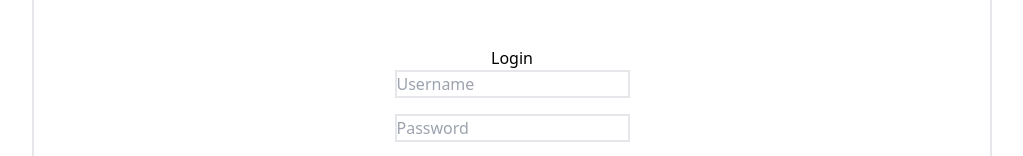
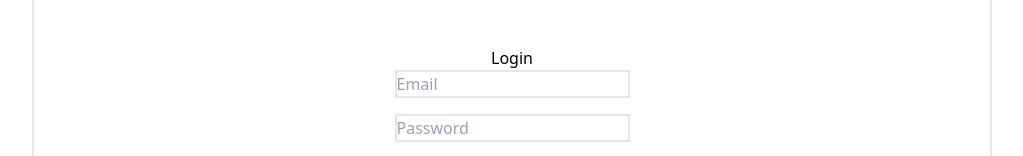
Before and after one commit to rayruenheck/to-do-list-nextjs, a Next.js app: page /login in a window 1280 px wide. Shown: the part 284-440 px from the top of the page, without its empty margins (128-1151 px from the left). Built offline with nearby package versions, Linux system fonts and the light colour scheme.

Commit message:
changes to backend, same issue

```diff
--- a/src/app/login/page.tsx
+++ b/src/app/login/page.tsx
@@ -7,7 +7,7 @@
 export default function page() {
 
 
-  const [username, setUsername] = useState('');
+  const [email, setEmail] = useState('');
   const [password, setPassword] = useState('');
   const router = useRouter()
 
@@ -25,7 +25,7 @@
           'Content-Type': 'application/json',
         },
         body: JSON.stringify({
-            'username' : username,
+            'email' : email,
             'password' : password
         }),
         credentials: 'include'
@@ -49,12 +49,12 @@
           <div>Login</div>
 
           <input
-            value={username}
-            onChange={(e) => setUsername(e.target.value)}
+            value={email}
+            onChange={(e) => setEmail(e.target.value)}
             className='border-2 mb-4'
             type='text'
-            name='username'
-            placeholder='Username'
+            name='email'
+            placeholder='Email'
           />
           <input
             value={password}
```
